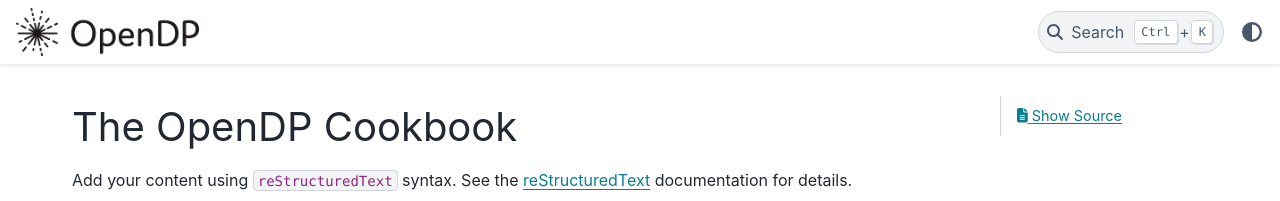
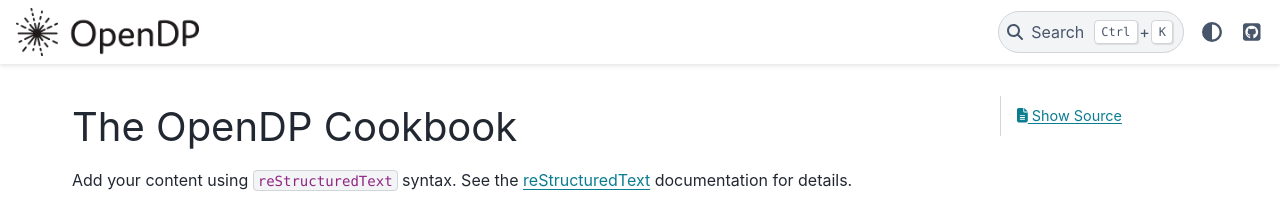
Before and after one commit to opendp/opendp-cookbook, a Sphinx documentation site: the page built from source/index.rst, in a window 1280 px wide. Shown: the top 201 px of the page. Built offline with Sphinx 7.4.7 and the PyData theme 0.15.4, drawn with Linux system fonts in a browser that asks for light colours.

Commit message:
shared announcement banner

```diff
--- a/source/conf.py
+++ b/source/conf.py
@@ -28,3 +28,7 @@
 html_logo = "_static/images/opendp-logo.png"
 html_favicon = "favicon.ico"
 html_css_files = ["css/custom.css"]
+html_theme_options = {
+    "github_url": "https://github.com/opendp/opendp-cookbook",
+    "announcement": "https://raw.githubusercontent.com/opendp/opendp/refs/heads/main/docs/source/announcement.html",
+}
```
